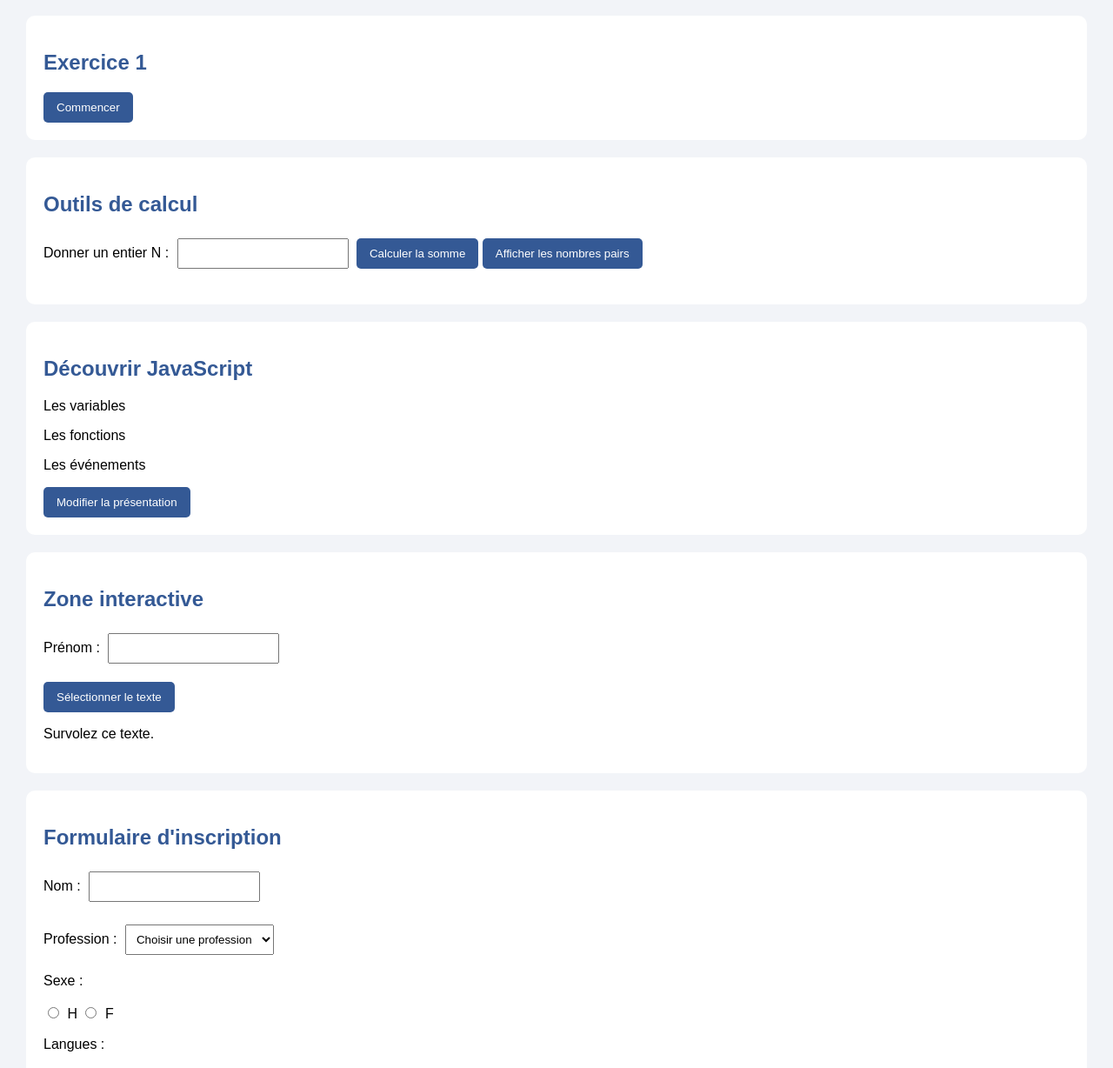
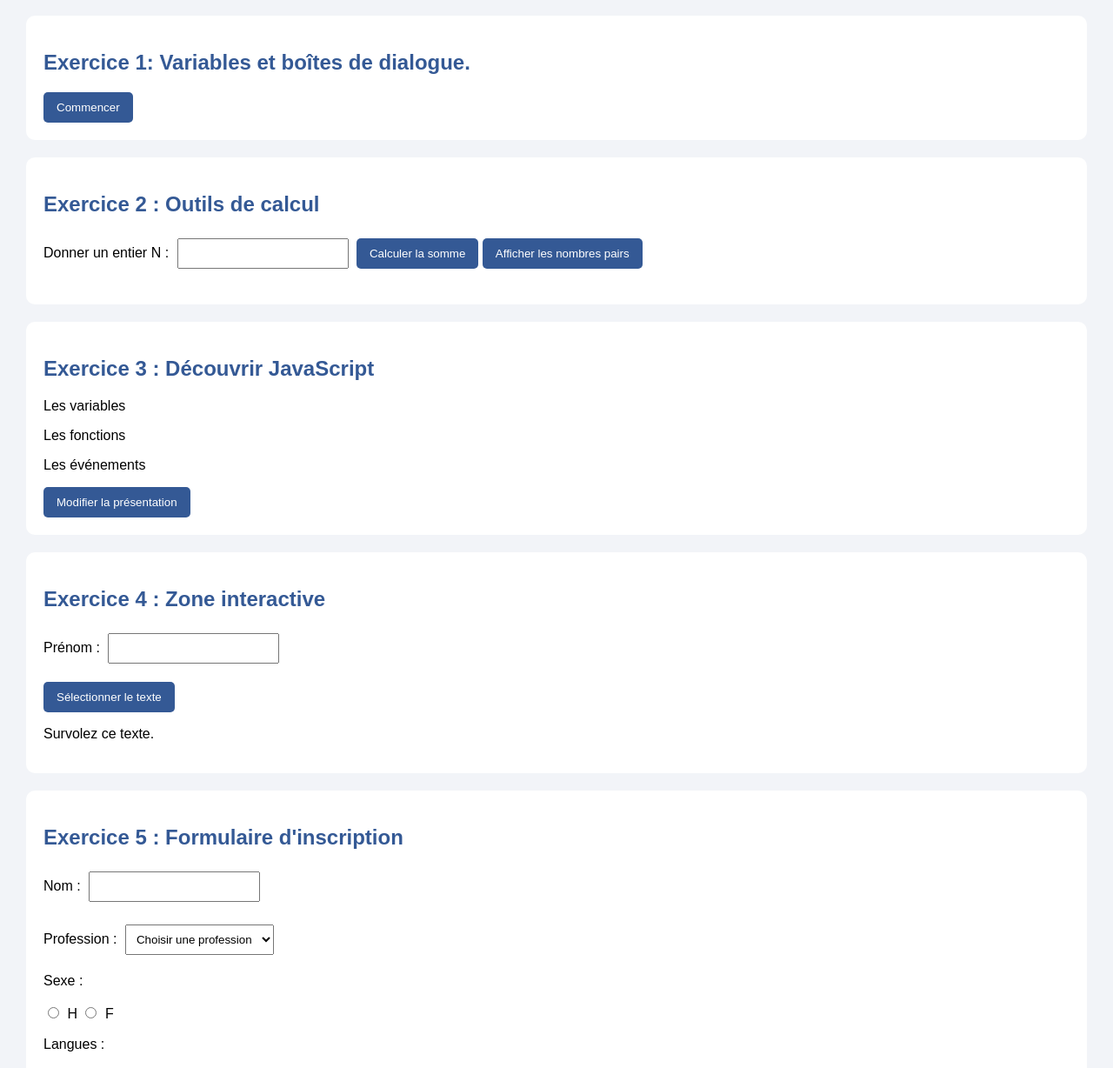
Before and after one commit to jihaneachmaoui8-arch/tp3-js-, a plain HTML site: page index.html in a window 1280 px wide. Shown: the part 70-1298 px from the top of the page at 87% size. Drawn offline with Linux system fonts and the light colour scheme.

Commit message:
Mise à jour du TP3

```diff
--- a/index.html
+++ b/index.html
@@ -13,13 +13,13 @@
 
     <!-- EXERCICE 1 -->
     <section>
-        <h2>Exercice 1</h2>
+        <h2>Exercice 1: Variables et boîtes de dialogue.</h2>
         <button type="button" id="commencer">Commencer</button>
     </section>
 
     <!-- EXERCICE 2 -->
     <section id="outils">
-        <h2>Outils de calcul</h2>
+        <h2>Exercice 2 : Outils de calcul</h2>
 
         <label>Donner un entier N :</label>
         <input type="text" id="nombreN">
@@ -37,7 +37,8 @@
 
     <!-- EXERCICE 3 -->
     <section id="cours">
-        <h2 id="titreCours">Découvrir JavaScript</h2>
+
+        <h2 id="titreCours">Exercice 3 : Découvrir JavaScript</h2>
 
         <p class="chapitre">Les variables</p>
         <p class="chapitre important">Les fonctions</p>
@@ -50,7 +51,7 @@
 
     <!-- EXERCICE 4 -->
     <section>
-        <h2>Zone interactive</h2>
+        <h2>Exercice 4 : Zone interactive</h2>
 
         <label for="prenom">Prénom :</label>
 
@@ -74,7 +75,7 @@
 
     <!-- EXERCICE 5 -->
     <section>
-        <h2>Formulaire d'inscription</h2>
+        <h2>Exercice 5 : Formulaire d'inscription</h2>
 
         <form id="formInscription" name="inscription">
 
```
